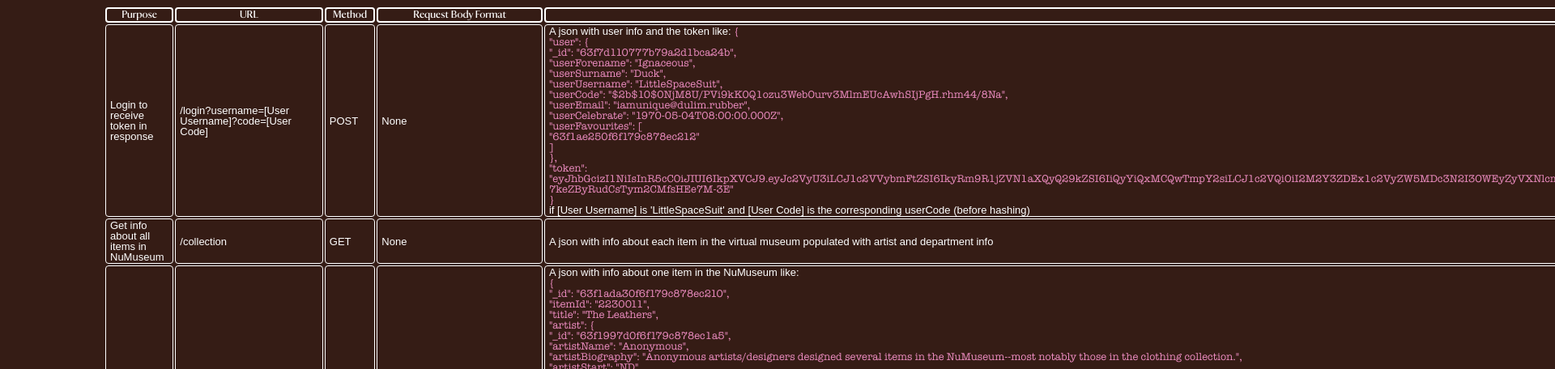
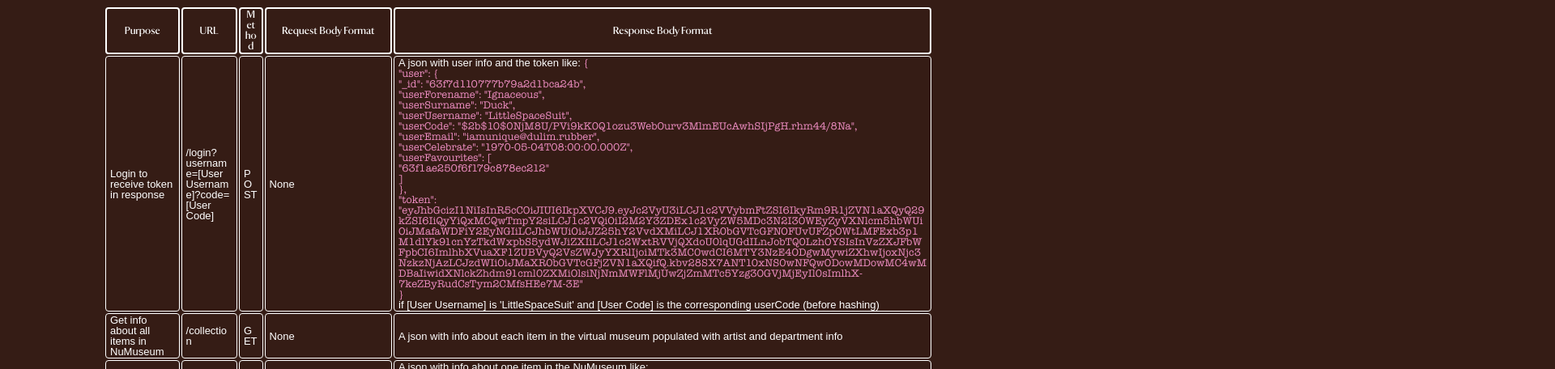
Before and after one commit to DelacorteClock/NuMuseumAPI, a website: page public/documentation.html in a window 1280 px wide. Shown: the part 319-775 px from the top of the page at 81% size, 1920 px wide, since content can reach past the window. Drawn offline with Linux system fonts and the light colour scheme; a web font is replaced by a local one.

Commit message:
Added word wrap to table

```diff
--- a/public/style/stylesheet.css
+++ b/public/style/stylesheet.css
@@ -80,6 +80,11 @@ body {
     margin: 50px auto;
     line-height: 100%;
     text-align: center;
+}
+
+table {
+    max-width: 80vw;
+    word-wrap: anywhere;
 }
 
 td {
```
